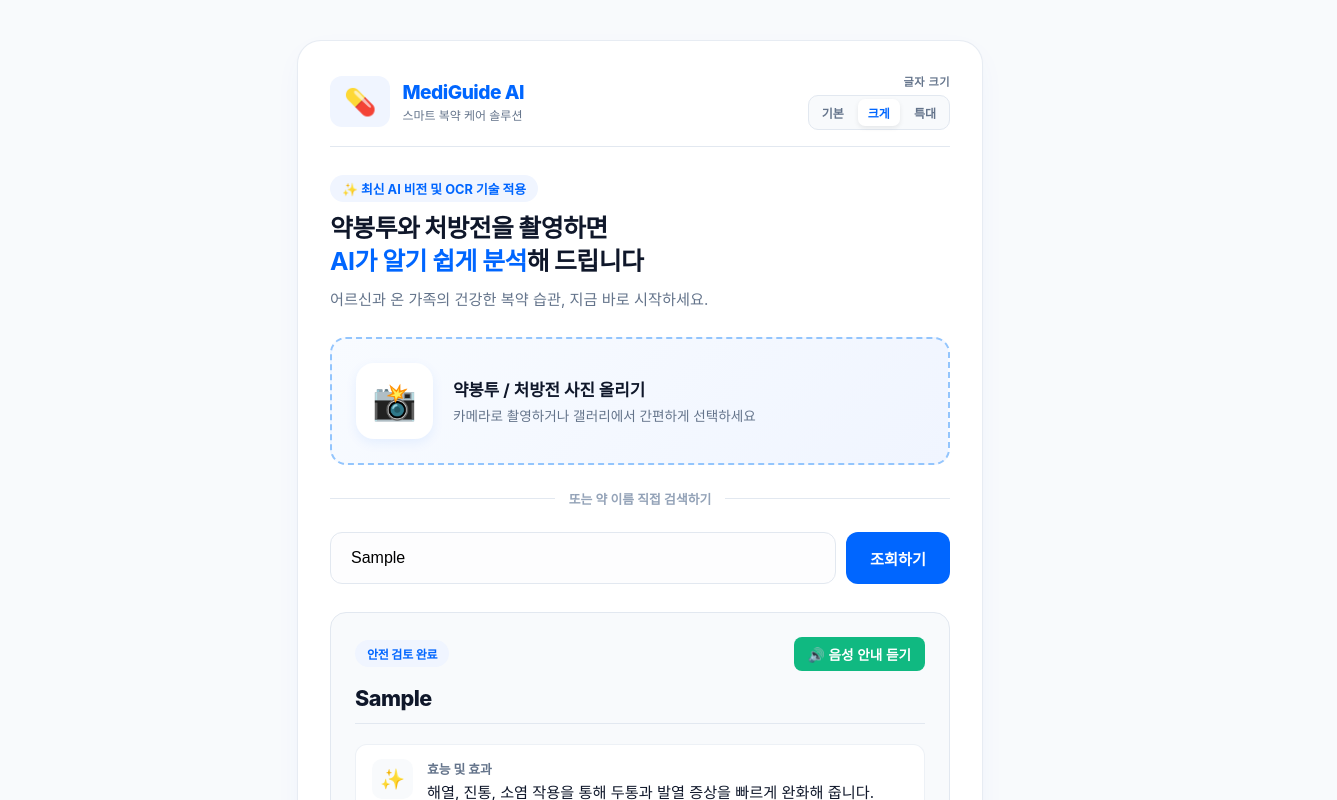
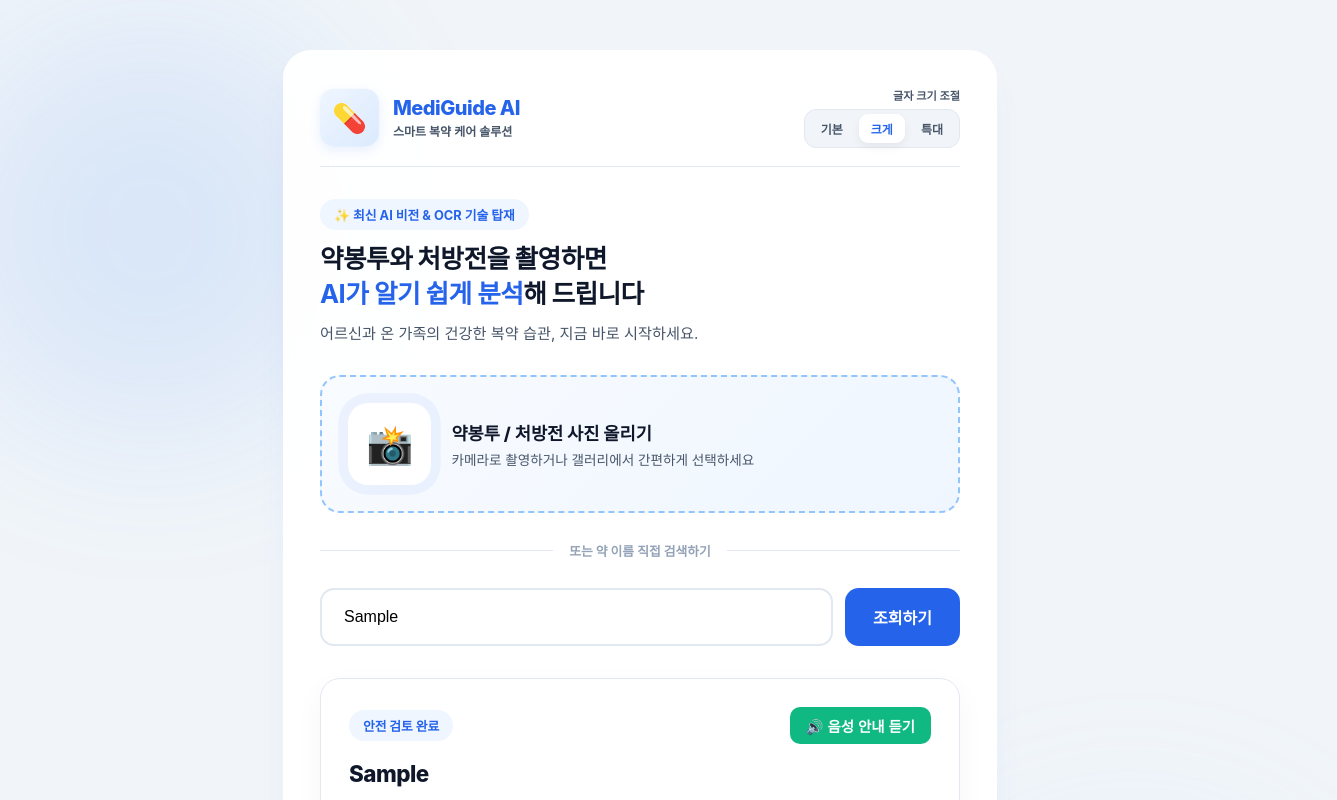
Before and after one commit to 17lucky71/medicine-guide-ai, a React (Create React App) app in the folder frontend/: page / in a window 1280 px wide. Both pictures are taken after typing "Sample" into the empty fields and a click on the button "조회하기". Shown: the top 800 px of the page, 1337 px wide, since content can reach past the window. Built offline with nearby package versions, Linux system fonts and the light colour scheme.

Commit message:
style: 세계 최고 수준의 블러 배경 그래픽, 부드러운 모션 및 인터랙션 디자인 적용

```diff
--- a/frontend/src/App.css
+++ b/frontend/src/App.css
@@ -1,20 +1,20 @@
 :root {
-  --primary: #0066ff;
-  --primary-hover: #0052cc;
-  --primary-light: #f0f5ff;
-  --bg-color: #f8fafc;
-  --card-bg: #ffffff;
+  --primary: #2563eb;
+  --primary-hover: #1d4ed8;
+  --primary-light: #eff6ff;
+  --bg-color: #f1f5f9;
+  --card-bg: rgba(255, 255, 255, 0.95);
   --text-main: #0f172a;
-  --text-sub: #64748b;
+  --text-sub: #475569;
   --border-color: #e2e8f0;
   --danger-bg: #fff1f2;
   --danger-border: #fecdd3;
   --danger-text: #be123c;
-  --radius-lg: 24px;
-  --radius-md: 16px;
-  --radius-sm: 12px;
-  --shadow-subtle: 0 10px 30px -5px rgba(0, 102, 255, 0.05), 0 1px 3px rgba(0, 0, 0, 0.02);
-  --shadow-hover: 0 20px 40px -10px rgba(0, 102, 255, 0.1);
+  --radius-lg: 28px;
+  --radius-md: 20px;
+  --radius-sm: 14px;
+  --shadow-main: 0 20px 40px -15px rgba(37, 99, 235, 0.1), 0 10px 20px -10px rgba(0, 0, 0, 0.04);
+  --shadow-hover: 0 30px 60px -12px rgba(37, 99, 235, 0.15);
 }
 
 body {
@@ -23,6 +23,38 @@ body {
   font-family: -apple-system, BlinkMacSystemFont, 'Pretendard', 'Segoe UI', Roboto, sans-serif;
   color: var(--text-main);
   -webkit-font-smoothing: antialiased;
+  overflow-x: hidden;
+  position: relative;
+}
+
+/* 배경 화려한 그래픽 블러 원형 효과 (모션/디자인 극대화) */
+.bg-glow-shape {
+  position: absolute;
+  width: 400px;
+  height: 400px;
+  border-radius: 50%;
+  filter: blur(80px);
+  z-index: -1;
+  opacity: 0.5;
+  animation: floatGlow 10s ease-in-out infinite alternate;
+}
+
+.shape-1 {
+  top: -50px;
+  left: -50px;
+  background: rgba(59, 130, 246, 0.25);
+}
+
+.shape-2 {
+  bottom: -50px;
+  right: -50px;
+  background: rgba(147, 197, 253, 0.3);
+  animation-delay: -5s;
+}
+
+@keyframes floatGlow {
+  0% { transform: translateY(0px) scale(1); }
+  100% { transform: translateY(30px) scale(1.05); }
 }
 
 /* 폰트 크기 계층 시스템 */
@@ -30,15 +62,46 @@ body {
 .app-wrapper.font-medium { font-size: 16px; }
 .app-wrapper.font-large { font-size: 19px; }
 
-/* 글로벌 메인 레이아웃 */
+/* 글로벌 메인 레이아웃 (글래스모피즘 감성) */
 .global-container {
-  max-width: 620px;
-  margin: 40px auto;
-  padding: 32px;
+  max-width: 640px;
+  margin: 50px auto;
+  padding: 36px;
   background: var(--card-bg);
+  backdrop-filter: blur(20px);
   border-radius: var(--radius-lg);
-  box-shadow: var(--shadow-subtle);
-  border: 1px solid rgba(226, 232, 240, 0.8);
+  box-shadow: var(--shadow-main);
+  border: 1px solid rgba(255, 255, 255, 0.8);
+  position: relative;
+  z-index: 10;
+}
+
+/* 모션 애니메이션 클래스들 */
+.animate-fade-in {
+  animation: fadeIn 0.5s cubic-bezier(0.16, 1, 0.3, 1) forwards;
+}
+
+.animate-slide-up {
+  animation: slideUp 0.5s cubic-bezier(0.16, 1, 0.3, 1) forwards;
+}
+
+.animate-pop-in {
+  animation: popIn 0.4s cubic-bezier(0.34, 1.56, 0.64, 1) forwards;
+}
+
+@keyframes fadeIn {
+  from { opacity: 0; }
+  to { opacity: 1; }
+}
+
+@keyframes slideUp {
+  from { opacity: 0; transform: translateY(20px); }
+  to { opacity: 1; transform: translateY(0); }
+}
+
+@keyframes popIn {
+  from { opacity: 0; transform: scale(0.95); }
+  to { opacity: 1; transform: scale(1); }
 }
 
 /* 상단 네비게이션 헤더 */
@@ -46,26 +109,33 @@ body {
   display: flex;
   justify-content: space-between;
   align-items: center;
-  margin-bottom: 28px;
-  padding-bottom: 16px;
+  margin-bottom: 32px;
+  padding-bottom: 18px;
   border-bottom: 1px solid var(--border-color);
 }
 
 .brand-identity {
   display: flex;
   align-items: center;
-  gap: 12px;
+  gap: 14px;
 }
 
-.brand-icon {
-  font-size: 26px;
-  background: var(--primary-light);
-  padding: 10px 14px;
+.brand-icon-animated {
+  font-size: 28px;
+  background: linear-gradient(135deg, #eff6ff 0%, #dbeafe 100%);
+  padding: 12px;
   border-radius: var(--radius-sm);
+  box-shadow: 0 4px 12px rgba(37, 99, 235, 0.1);
+  animation: bounceIcon 3s ease-in-out infinite;
+}
+
+@keyframes bounceIcon {
+  0%, 100% { transform: translateY(0); }
+  50% { transform: translateY(-4px); }
 }
 
 .brand-text h1 {
-  font-size: 1.2em;
+  font-size: 1.25em;
   font-weight: 800;
   color: var(--primary);
   margin: 0;
@@ -75,7 +145,7 @@ body {
 .brand-text span {
   font-size: 0.75em;
   color: var(--text-sub);
-  font-weight: 500;
+  font-weight: 600;
 }
 
 /* 접근성 글자 크기 패널 */
@@ -89,60 +159,59 @@ body {
 .panel-label {
   font-size: 0.7em;
   color: var(--text-sub);
-  font-weight: 600;
+  font-weight: 700;
   text-transform: uppercase;
-  letter-spacing: 0.5px;
 }
 
 .size-buttons {
   display: flex;
   gap: 4px;
   background: var(--bg-color);
-  padding: 3px;
-  border-radius: 10px;
+  padding: 4px;
+  border-radius: 12px;
   border: 1px solid var(--border-color);
 }
 
 .size-buttons button {
   background: transparent;
   border: none;
-  border-radius: 7px;
-  padding: 5px 10px;
+  border-radius: 9px;
+  padding: 6px 12px;
   font-size: 0.75em;
-  font-weight: 600;
+  font-weight: 700;
   color: var(--text-sub);
   cursor: pointer;
-  transition: all 0.2s cubic-bezier(0.4, 0, 0.2, 1);
+  transition: all 0.2s ease;
 }
 
 .size-buttons button.active {
-  background: var(--card-bg);
+  background: #ffffff;
   color: var(--primary);
-  box-shadow: 0 2px 5px rgba(0,0,0,0.08);
+  box-shadow: 0 4px 10px rgba(0,0,0,0.06);
 }
 
 /* 히어로 섹션 */
 .hero-section {
-  margin-bottom: 28px;
+  margin-bottom: 32px;
   text-align: left;
 }
 
 .hero-badge {
   display: inline-block;
-  padding: 4px 12px;
+  padding: 6px 14px;
   background: var(--primary-light);
   color: var(--primary);
   border-radius: 20px;
   font-size: 0.8em;
   font-weight: 700;
-  margin-bottom: 10px;
+  margin-bottom: 12px;
 }
 
 .hero-section h2 {
-  font-size: 1.55em;
+  font-size: 1.6em;
   font-weight: 800;
   color: var(--text-main);
-  margin: 0 0 8px 0;
+  margin: 0 0 10px 0;
   line-height: 1.35;
   letter-spacing: -0.5px;
 }
@@ -159,19 +228,19 @@ body {
 
 /* 업로드 드롭존 카드 */
 .upload-section-card {
-  background: linear-gradient(135deg, #f8fbff 0%, #f0f5ff 100%);
+  background: linear-gradient(135deg, #f8fbff 0%, #eff6ff 100%);
   border: 2px dashed #93c5fd;
   border-radius: var(--radius-md);
-  padding: 24px;
+  padding: 26px;
   cursor: pointer;
-  transition: all 0.3s ease;
-  margin-bottom: 24px;
+  transition: all 0.3s cubic-bezier(0.4, 0, 0.2, 1);
+  margin-bottom: 28px;
 }
 
 .upload-section-card:hover {
   border-color: var(--primary);
   box-shadow: var(--shadow-hover);
-  transform: translateY(-2px);
+  transform: translateY(-3px);
 }
 
 .upload-dropzone {
@@ -182,16 +251,26 @@ body {
 }
 
 .upload-icon-circle {
-  font-size: 36px;
-  background: var(--card-bg);
-  padding: 16px;
-  border-radius: 18px;
-  box-shadow: 0 4px 12px rgba(0, 102, 255, 0.08);
+  font-size: 38px;
+  background: #ffffff;
+  padding: 18px;
+  border-radius: 20px;
+  box-shadow: 0 8px 20px rgba(37, 99, 235, 0.12);
+}
+
+.pulse-animation {
+  animation: pulseIcon 2s infinite;
+}
+
+@keyframes pulseIcon {
+  0% { box-shadow: 0 0 0 0 rgba(37, 99, 235, 0.3); }
+  70% { box-shadow: 0 0 0 12px rgba(37, 99, 235, 0); }
+  100% { box-shadow: 0 0 0 0 rgba(37, 99, 235, 0); }
 }
 
 .upload-content-info h3 {
-  font-size: 1.05em;
-  font-weight: 700;
+  font-size: 1.1em;
+  font-weight: 800;
   color: var(--text-main);
   margin: 0 0 4px 0;
 }
@@ -203,26 +282,27 @@ body {
 }
 
 .active-preview-box {
-  margin-top: 16px;
+  margin-top: 18px;
   position: relative;
   text-align: center;
-  background: var(--card-bg);
-  padding: 12px;
+  background: #ffffff;
+  padding: 14px;
   border-radius: var(--radius-sm);
   border: 1px solid var(--border-color);
+  box-shadow: 0 4px 12px rgba(0,0,0,0.03);
 }
 
 .active-preview-box img {
   max-width: 100%;
   max-height: 160px;
-  border-radius: 8px;
+  border-radius: 10px;
   object-fit: contain;
 }
 
 .preview-status-badge {
-  margin-top: 8px;
-  font-size: 0.8em;
-  font-weight: 700;
+  margin-top: 10px;
+  font-size: 0.85em;
+  font-weight: 800;
   color: var(--primary);
 }
 
@@ -233,8 +313,8 @@ body {
   text-align: center;
   color: #94a3b8;
   font-size: 0.8em;
-  font-weight: 600;
-  margin: 24px 0;
+  font-weight: 700;
+  margin: 28px 0;
 }
 
 .section-separator::before,
@@ -245,51 +325,47 @@ body {
 }
 
 .section-separator span {
-  padding: 0 14px;
+  padding: 0 16px;
 }
 
 /* 검색 입력창 구역 */
 .search-input-group {
   display: flex;
-  gap: 10px;
-  margin-bottom: 28px;
+  gap: 12px;
+  margin-bottom: 32px;
 }
 
 .premium-search-bar {
   flex: 1;
-  padding: 16px 20px;
-  border: 1.5px solid var(--border-color);
+  padding: 18px 22px;
+  border: 2px solid var(--border-color);
   border-radius: var(--radius-sm);
   font-size: 1em;
   outline: none;
-  background: #fdfdfe;
-  transition: all 0.2s ease;
+  background: #ffffff;
+  transition: all 0.25s ease;
 }
 
 .premium-search-bar:focus {
   border-color: var(--primary);
-  background: var(--card-bg);
-  box-shadow: 0 0 0 4px rgba(0, 102, 255, 0.1);
+  box-shadow: 0 0 0 4px rgba(37, 99, 235, 0.12);
 }
 
 .premium-search-submit {
-  padding: 0 24px;
+  padding: 0 28px;
   background-color: var(--primary);
   color: white;
   border: none;
   border-radius: var(--radius-sm);
-  font-size: 0.95em;
-  font-weight: 700;
+  font-size: 1em;
+  font-weight: 800;
   cursor: pointer;
-  transition: background-color 0.2s ease, transform 0.1s ease;
+  transition: all 0.2s ease;
 }
 
 .premium-search-submit:hover {
   background-color: var(--primary-hover);
-}
-
-.premium-search-submit:active {
-  transform: scale(0.98);
+  transform: translateY(-1px);
 }
 
 /* 로딩 상태 */
@@ -297,17 +373,19 @@ body {
   display: flex;
   align-items: center;
   justify-content: center;
-  gap: 12px;
-  padding: 24px;
+  gap: 14px;
+  padding: 28px;
   color: var(--primary);
-  font-weight: 600;
-  font-size: 0.95em;
+  font-weight: 700;
+  font-size: 1em;
+  background: var(--primary-light);
+  border-radius: var(--radius-sm);
 }
 
 .spinner-dot {
-  width: 18px;
-  height: 18px;
-  border: 3px solid rgba(0, 102, 255, 0.2);
+  width: 20px;
+  height: 20px;
+  border: 3px solid rgba(37, 99, 235, 0.2);
   border-top-color: var(--primary);
   border-radius: 50%;
   animation: spin 0.8s linear infinite;
@@ -319,82 +397,83 @@ body {
 
 /* 결과 마스터 카드 */
 .result-master-card {
-  background: #f8fafc;
+  background: #ffffff;
   border: 1px solid var(--border-color);
   border-radius: var(--radius-md);
-  padding: 24px;
-  animation: fadeIn 0.4s ease-out;
-}
-
-@keyframes fadeIn {
-  from { opacity: 0; transform: translateY(6px); }
-  to { opacity: 1; transform: translateY(0); }
+  padding: 28px;
+  box-shadow: 0 10px 30px rgba(0,0,0,0.04);
 }
 
 .card-top-bar {
   display: flex;
   justify-content: space-between;
   align-items: center;
-  margin-bottom: 14px;
+  margin-bottom: 16px;
 }
 
 .result-tag-pill {
-  font-size: 0.75em;
+  font-size: 0.8em;
   background: var(--primary-light);
   color: var(--primary);
-  padding: 5px 12px;
+  padding: 6px 14px;
   border-radius: 20px;
-  font-weight: 700;
-  letter-spacing: -0.2px;
+  font-weight: 800;
 }
 
 .tts-voice-trigger {
   background-color: #10b981;
   color: white;
   border: none;
-  padding: 7px 14px;
-  border-radius: 8px;
-  font-size: 0.85em;
-  font-weight: 700;
+  padding: 8px 16px;
+  border-radius: 10px;
+  font-size: 0.9em;
+  font-weight: 800;
   cursor: pointer;
-  transition: background-color 0.2s ease;
+  transition: all 0.2s ease;
 }
 
 .tts-voice-trigger:hover {
   background-color: #059669;
+  transform: translateY(-1px);
 }
 
 .result-main-title {
-  font-size: 1.35em;
+  font-size: 1.4em;
   font-weight: 800;
   color: var(--text-main);
-  margin: 0 0 20px 0;
-  padding-bottom: 12px;
-  border-bottom: 1px solid var(--border-color);
+  margin: 0 0 22px 0;
+  padding-bottom: 14px;
+  border-bottom: 2px solid var(--border-color);
   letter-spacing: -0.5px;
 }
 
 .result-details-stack {
   display: flex;
   flex-direction: column;
-  gap: 16px;
+  gap: 18px;
 }
 
 .detail-row-item {
   display: flex;
-  gap: 14px;
+  gap: 16px;
   align-items: flex-start;
-  background: var(--card-bg);
-  padding: 14px 16px;
+  background: #f8fafc;
+  padding: 16px 18px;
   border-radius: var(--radius-sm);
-  border: 1px solid rgba(226, 232, 240, 0.6);
+  border: 1px solid var(--border-color);
+  transition: transform 0.2s ease;
+}
+
+.detail-row-item:hover {
+  transform: translateX(4px);
 }
 
 .row-icon-box {
-  font-size: 1.25em;
-  background: var(--bg-color);
-  padding: 8px;
-  border-radius: 10px;
+  font-size: 1.3em;
+  background: #ffffff;
+  padding: 10px;
+  border-radius: 12px;
+  box-shadow: 0 2px 8px rgba(0,0,0,0.04);
   display: flex;
   align-items: center;
   justify-content: center;
@@ -404,14 +483,14 @@ body {
   display: block;
   font-size: 0.8em;
   color: var(--text-sub);
-  font-weight: 700;
-  margin-bottom: 3px;
+  font-weight: 800;
+  margin-bottom: 4px;
 }
 
 .row-text-box p {
   margin: 0;
   color: var(--text-main);
-  font-size: 0.95em;
+  font-size: 1em;
   line-height: 1.6;
 }
 
@@ -421,7 +500,7 @@ body {
 }
 
 .warning-highlight-box .row-icon-box {
-  background: #fee2e2;
+  background: #ffffff;
 }
 
 .warning-highlight-box .item-label {
@@ -430,5 +509,5 @@ body {
 
 .warning-highlight-box p {
   color: #881337;
-  font-weight: 600;
+  font-weight: 700;
 }
--- a/frontend/src/App.js
+++ b/frontend/src/App.js
@@ -4,7 +4,7 @@ import './App.css';
 function App() {
   const [query, setQuery] = useState('');
   const [result, setResult] = useState(null);
-  const [fontSize, setFontSize] = useState('medium'); // 'small', 'medium', 'large'
+  const [fontSize, setFontSize] = useState('medium');
   const [selectedImage, setSelectedImage] = useState(null);
   const [loading, setLoading] = useState(false);
 
@@ -33,7 +33,7 @@ function App() {
       setTimeout(() => {
         setQuery('타이레놀정 500mg');
         setResult({
-          name: '타이레놀정 500mg (AI 스마트 인식)',
+          name: '타이레놀정 500mg (AI 비전 스마트 인식)',
           efficacy: '발열 및 통증, 두통, 신경통, 근육통 완화',
           dosage: '1일 3~4회, 필요시 공복을 피하여 1~2알 복용',
           warning: '매일 세 잔 이상 정기적으로 술을 마시는 사람이 복용할 경우 반드시 의사와 상의하세요.',
@@ -62,12 +62,16 @@ function App() {
 
   return (
     <div className={`app-wrapper font-${fontSize}`}>
-      <div className="global-container">
+      {/* 배경 그래픽 장식 원형 효과 */}
+      <div className="bg-glow-shape shape-1"></div>
+      <div className="bg-glow-shape shape-2"></div>
+
+      <div className="global-container animate-fade-in">
 
         {/* 상단 네비게이션 헤더 */}
         <header className="global-header">
           <div className="brand-identity">
-            <div className="brand-icon">💊</div>
+            <div className="brand-icon-animated">💊</div>
             <div className="brand-text">
               <h1>MediGuide AI</h1>
               <span>스마트 복약 케어 솔루션</span>
@@ -75,7 +79,7 @@ function App() {
           </div>
 
           <div className="accessibility-panel">
-            <span className="panel-label">글자 크기</span>
+            <span className="panel-label">글자 크기 조절</span>
             <div className="size-buttons">
               <button
                 type="button"
@@ -98,15 +102,15 @@ function App() {
 
         {/* 히어로 타이틀 섹션 */}
         <section className="hero-section">
-          <div className="hero-badge">✨ 최신 AI 비전 및 OCR 기술 적용</div>
+          <div className="hero-badge">✨ 최신 AI 비전 & OCR 기술 탑재</div>
           <h2>약봉투와 처방전을 촬영하면<br/><strong>AI가 알기 쉽게 분석</strong>해 드립니다</h2>
           <p>어르신과 온 가족의 건강한 복약 습관, 지금 바로 시작하세요.</p>
         </section>
 
-        {/* OCR 사진 업로드 인터랙티브 카드 */}
+        {/* OCR 사진 업로드 그래픽 카드 */}
         <section className="upload-section-card">
           <label htmlFor="ocr-file-input" className="upload-dropzone">
-            <div className="upload-icon-circle">📸</div>
+            <div className="upload-icon-circle pulse-animation">📸</div>
             <div className="upload-content-info">
               <h3>약봉투 / 처방전 사진 올리기</h3>
               <p>카메라로 촬영하거나 갤러리에서 간편하게 선택하세요</p>
@@ -120,7 +124,7 @@ function App() {
             style={{ display: 'none' }}
           />
           {selectedImage && (
-            <div className="active-preview-box">
+            <div className="active-preview-box animate-pop-in">
               <img src={selectedImage} alt="업로드된 약봉투" />
               <div className="preview-status-badge">✨ AI 정밀 분석 완료</div>
             </div>
@@ -144,15 +148,15 @@ function App() {
         </form>
 
         {loading && (
-          <div className="loading-state-container">
+          <div className="loading-state-container animate-fade-in">
             <div className="spinner-dot"></div>
             <span>AI가 의약품 안전 정보를 분석하고 있습니다...</span>
           </div>
         )}
 
-        {/* 결과 카드 섹션 */}
+        {/* 결과 마스터 카드 */}
         {result && !loading && (
-          <article className="result-master-card">
+          <article className="result-master-card animate-slide-up">
             <div className="card-top-bar">
               <div className="result-tag-pill">안전 검토 완료</div>
               <button type="button" onClick={handleSpeak} className="tts-voice-trigger">
```
